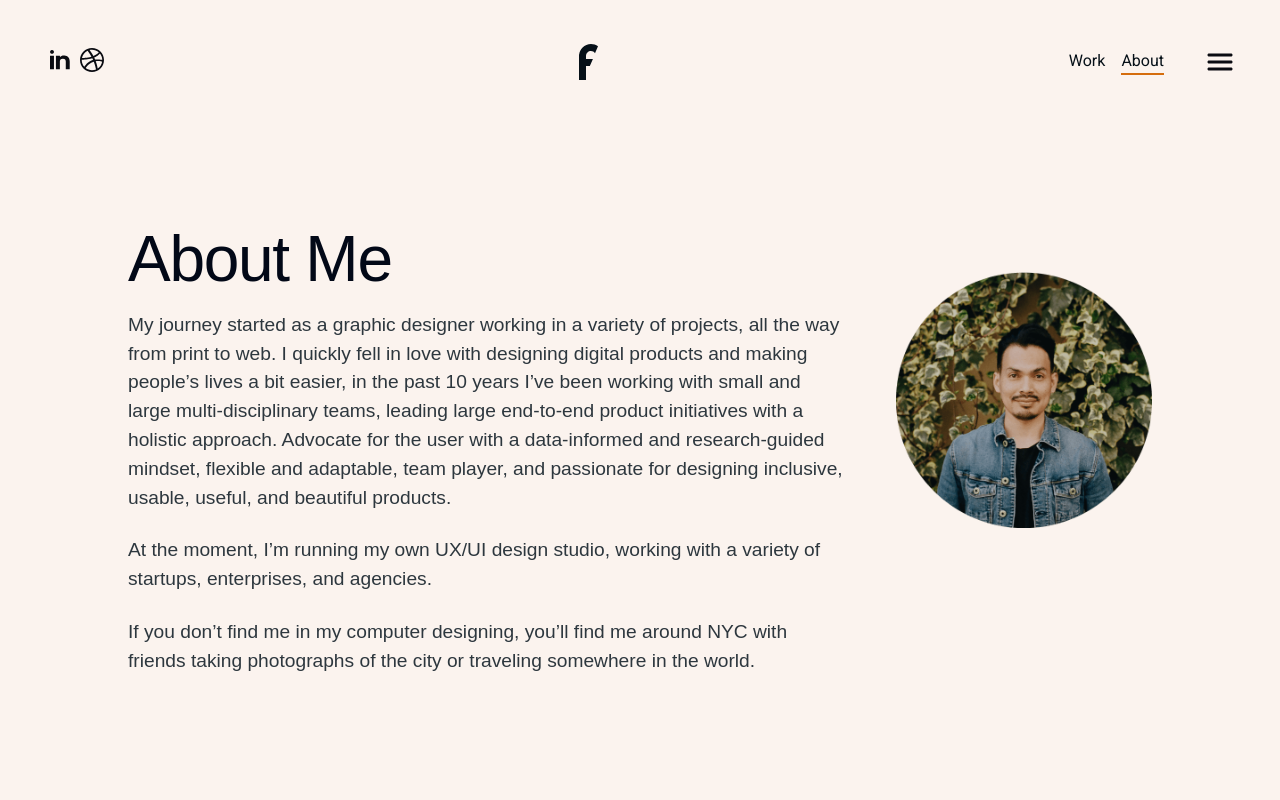
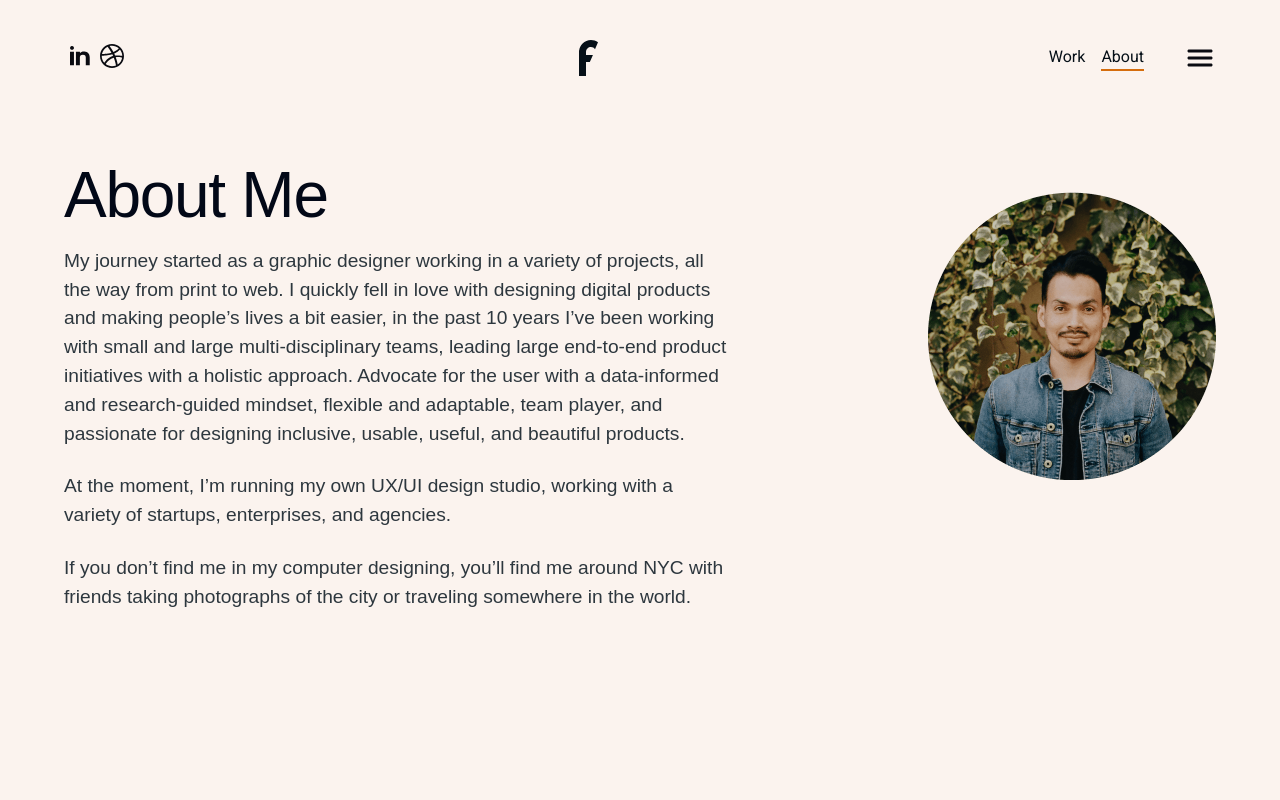
Before and after one commit to faustonunez/faustodesignportfolio-, a React (Vite) app: page /about in a window 1280 px wide. Shown: the top 800 px of the page. Built offline with nearby package versions, Linux system fonts and the light colour scheme; a web font is replaced by a local one.

Commit message:
fixed some of the breakpoints spacing for the header

```diff
--- a/src/components/nav.tsx
+++ b/src/components/nav.tsx
@@ -10,7 +10,8 @@ export function Nav({ onBurgerMenuClick }) {
     `relative ${isActive ? " text-light-text-dark" : "text-light-text-dark hover:text-light-text-dark"} no-underline`;
 
   return (
-    <div className="w-full bg-brand-primary-20 flex justify-between p-11 fixed top-0 z-50">
+    <div className="w-full bg-brand-primary-20 flex justify-center py-10 fixed top-0 z-50">
+      <div className=" responsive-width flex justify-between">
         <div className="flex justify-center">
           <LinkedIn />
           <Dribble />
@@ -48,5 +49,6 @@ export function Nav({ onBurgerMenuClick }) {
           </div>
         </div>
       </div>
+    </div>
   );
 }
--- a/src/components/resume.tsx
+++ b/src/components/resume.tsx
@@ -14,7 +14,7 @@ export function Resume() {
         <div className="w-full flex md:flex-row flex-col justify-center">
           <div
             id="work and education"
-            className="md:w-3/4 w-full 2xl:pr-[20%] pr-[10%]  flex-col justify-center"
+            className=" w-full lg:pr-[30%] pr-[10%]  flex-col justify-center"
           >
             <div id="WorkExperience" className="w-full">
               <h6 className="mb-5 ">Work experience</h6>
--- a/src/index.css
+++ b/src/index.css
@@ -32,7 +32,11 @@
   }
 
   .responsive-width {
-    @apply 2xl:max-w-[1600px] 2xl:w-[70%] xl:w-[80%] lg:w-[90%] md:w-[90%] w-[90%];
+    @apply 2xl:max-w-[1660px] 2xl:w-[90%] xl:w-[90%] lg:w-[90%] md:w-[90%] w-[90%];
+  }
+
+  .responsive-width-pb {
+    @apply 2xl:mb-[10%] lg:mb-[10%];
   }
 
   :root {
--- a/src/pages/about.tsx
+++ b/src/pages/about.tsx
@@ -7,9 +7,9 @@ export function About() {
       <div className="flex  justify-center items-center  bg-brand-primary-20 md:w-screen md:h-screen w-[100%] h-auto">
         <div
           id="Header"
-          className="   responsive-width  h-auto flex md:flex-row flex-col  items-center  "
+          className=" responsive-width-pb  responsive-width  h-auto flex md:flex-row flex-col  items-center  "
         >
-          <div className="text-left md:w-3/4 md:mr-[50px] w-full mr-0">
+          <div className="text-lef   md:w-3/4 md:mr-[200px]  w-full mr-0">
             <h2 className="mb-[16px] mt-[124px] w-full">About Me</h2>
             <div className="w-full prose prose-[54px]">
               <h5 className=" mb-6 w-auto">
--- a/src/pages/homepage.tsx
+++ b/src/pages/homepage.tsx
@@ -16,10 +16,10 @@ export function Homepage() {
           id="Header"
           className="flex justify-center items-center lg:flex-row flex-col bg-brand-primary-20 lg:w-screen lg:h-screen w-[100%] h-auto"
         >
-          <div className=" responsive-width h-auto flex lg:flex-row flex-col items-center">
+          <div className=" responsive-width-pb responsive-width h-auto flex lg:flex-row flex-col items-center">
             <div className="text-left lg:w-3/4 md:w-[90%] mr-[50px]">
               <h1 className="mb-[16px] mt-[124px] w-full">Hi, I’m Fausto</h1>
-              <h5 className="w-full">
+              <h5 className="lg:w-[80%] w-full">
                 Thank you for stopping by! I’m a Senior Product Designer working
                 with small and large multi-disciplinary teams, leading large end
                 to end product initiatives with a holistic approach. I’m
@@ -29,7 +29,7 @@ export function Homepage() {
               <img
                 src={CompaniesLogoImg}
                 alt="Hero Image"
-                className="mt-5 md:pb-0 pb-6"
+                className="mt-5 md:pb-0 pb-6 lg:w-[80%] w-[100%] h-auto"
               ></img>
             </div>
             <img
```
Lines whose indentation alone changed are shown as unchanged.
